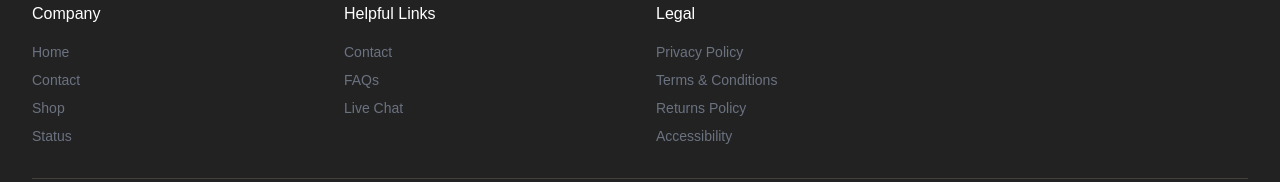
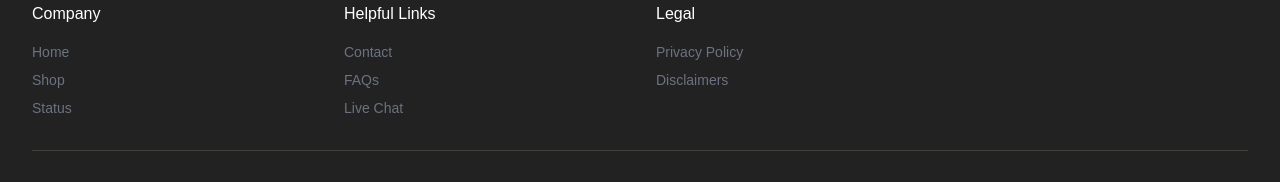
Before and after one commit to Settleco/homepage, a Next.js app: page / in a window 1280 px wide. Shown: the part 1393-1575 px from the top of the page. Built offline with nearby package versions, Linux system fonts and the light colour scheme; a web font is replaced by a local one.

Commit message:
add: legal to footer

```diff
--- a/components/footer.js
+++ b/components/footer.js
@@ -16,9 +16,7 @@ export default function Footer() {
                             <Link href="/">
                                 <a className="hover:opacity-75" href=""> Home </a>
                             </Link>
-                            <Link href="/contact">
-                                <a className="hover:opacity-75" href=""> Contact </a>
-                            </Link>
+
                             <Link href="/shop">
                                 <a className="hover:opacity-75" href=""> Shop </a>
                             </Link>
@@ -32,7 +30,9 @@ export default function Footer() {
                         </p>
 
                         <nav className="flex flex-col mt-4 space-y-2 text-sm text-gray-500">
-                            <a className="hover:opacity-75" href=""> Contact </a>
+                            <Link href="/contact">
+                                <a className="hover:opacity-75" href=""> Contact </a>
+                            </Link>
                             <a className="hover:opacity-75" href=""> FAQs </a>
                             <a className="hover:opacity-75" href=""> Live Chat </a>
                         </nav>
@@ -44,10 +44,12 @@ export default function Footer() {
                         </p>
 
                         <nav className="flex flex-col mt-4 space-y-2 text-sm text-gray-500">
-                            <a className="hover:opacity-75" href=""> Privacy Policy </a>
-                            <a className="hover:opacity-75" href=""> Terms & Conditions </a>
-                            <a className="hover:opacity-75" href=""> Returns Policy </a>
-                            <a className="hover:opacity-75" href=""> Accessibility </a>
+                            <Link href="/legal/privacy-policy">
+                                <a className="hover:opacity-75"> Privacy Policy </a>
+                            </Link>
+                            <Link href="/legal/disclaimers">
+                                <a className="hover:opacity-75"> Disclaimers </a>
+                            </Link>
                         </nav>
                     </div>
                 </div>
```
